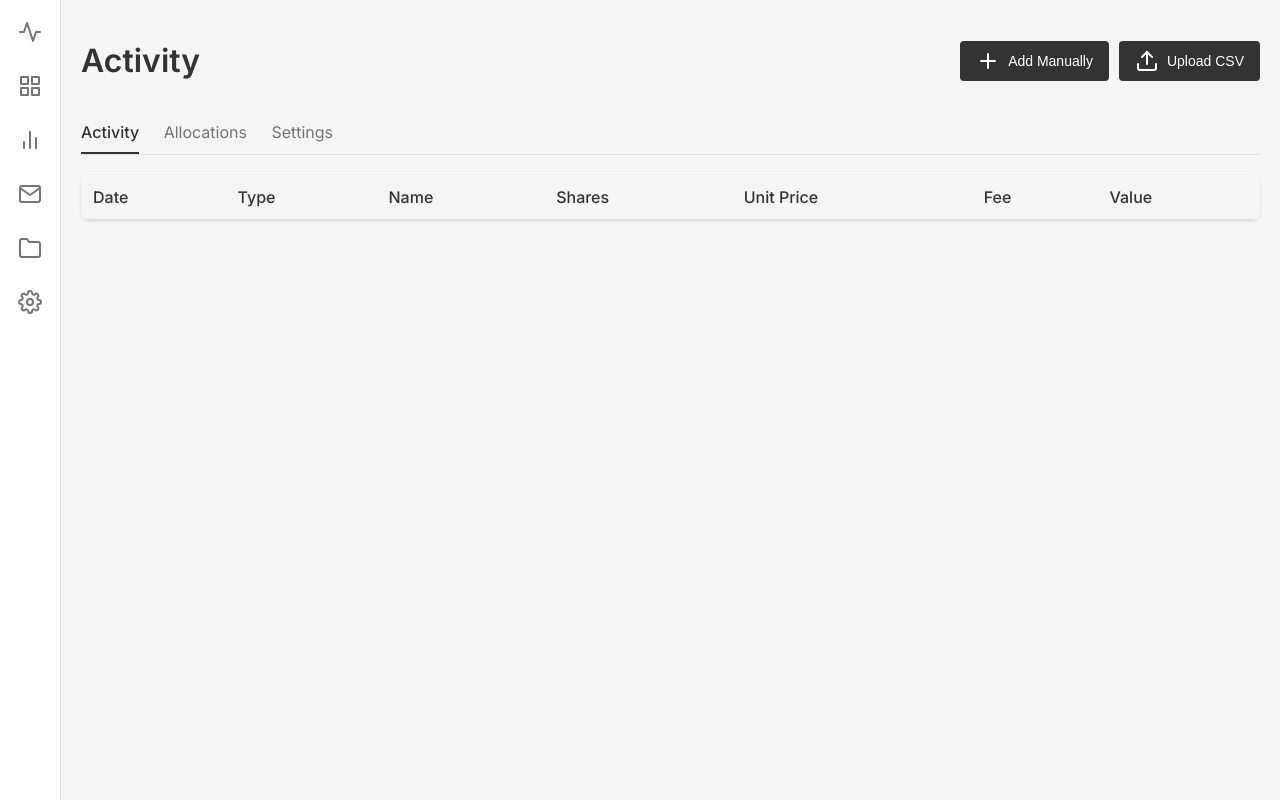
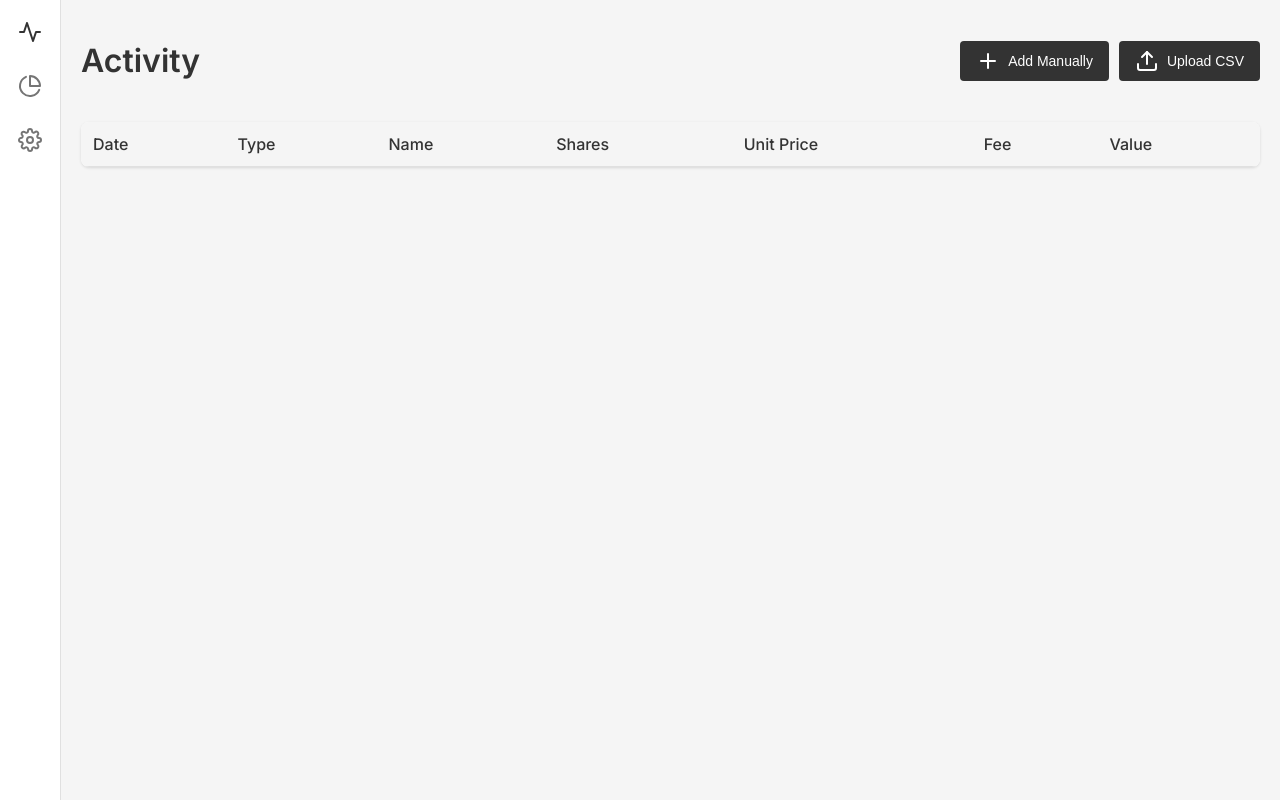
Before and after one commit to GEMS-Gallery/stocksnap-0191fcec1b26, a website built with Vite: page frontend/index.html in a window 1280 px wide. Built offline with nearby package versions, Linux system fonts and the light colour scheme; what @dfinity/agent would draw is missing.

Commit message:
0191fd14-1e40-7ff4-95b9-cbddf60a40bf

```diff
--- a/frontend/index.css
+++ b/frontend/index.css
@@ -23,6 +23,10 @@ body, html {
     margin-bottom: 30px;
     color: #757575;
     cursor: pointer;
+    transition: color 0.3s ease;
+}
+.sidebar-icon:hover, .sidebar-icon.active {
+    color: #333;
 }
 .main-content {
     flex-grow: 1;
@@ -53,22 +57,11 @@ body, html {
 .add-asset-btn svg, .upload-csv-btn svg {
     margin-right: 8px;
 }
-.tabs {
-    margin-bottom: 20px;
-    border-bottom: 1px solid #e0e0e0;
+.page {
+    display: none;
 }
-.tab {
-    margin-right: 20px;
-    color: #757575;
-    text-decoration: none;
-    padding-bottom: 10px;
-    display: inline-block;
-    cursor: pointer;
-}
-.tab.active {
-    color: #333;
-    font-weight: 500;
-    border-bottom: 2px solid #333;
+.page.active {
+    display: block;
 }
 .charts-container {
     display: flex;
@@ -152,12 +145,6 @@ body, html {
 .activity-type.DEPOSIT, .activity-type.TRANSFER_IN, .activity-type.CONVERSION_IN { background-color: #f3e5f5; color: #9c27b0; }
 .activity-type.WITHDRAWAL, .activity-type.TRANSFER_OUT, .activity-type.CONVERSION_OUT { background-color: #fce4ec; color: #e91e63; }
 .activity-type.FEE, .activity-type.TAX { background-color: #efebe9; color: #795548; }
-#activity-page, #allocations-page, #settings-page {
-    display: none;
-}
-#activity-page.active, #allocations-page.active, #settings-page.active {
-    display: block;
-}
 .modal {
     display: none;
     position: fixed;
--- a/frontend/index.html
+++ b/frontend/index.html
@@ -12,14 +12,12 @@
 <body>
     <div class="container">
         <div class="sidebar">
-            <div class="sidebar-icon" data-feather="activity" id="activities-icon"></div>
-            <div class="sidebar-icon" data-feather="grid"></div>
-            <div class="sidebar-icon" data-feather="bar-chart-2"></div>
-            <div class="sidebar-icon" data-feather="mail"></div>
-            <div class="sidebar-icon" data-feather="folder"></div>
-            <div class="sidebar-icon" data-feather="settings" id="settings-icon"></div>
+            <div class="sidebar-icon" data-feather="activity" id="activity-icon" data-page="activity"></div>
+            <div class="sidebar-icon" data-feather="pie-chart" id="holdings-icon" data-page="holdings"></div>
+            <div class="sidebar-icon" data-feather="settings" id="settings-icon" data-page="settings"></div>
         </div>
         <div class="main-content">
+            <div id="activity-page" class="page">
                 <div class="header">
                     <h1>Activity</h1>
                     <div class="button-group">
@@ -33,12 +31,6 @@
                         </button>
                     </div>
                 </div>
-            <div class="tabs">
-                <span class="tab active" id="activity-tab">Activity</span>
-                <span class="tab" id="allocations-tab">Allocations</span>
-                <span class="tab" id="settings-tab">Settings</span>
-            </div>
-            <div id="activity-page" class="active">
                 <table class="activity-table">
                     <thead>
                         <tr>
@@ -56,7 +48,8 @@
                     </tbody>
                 </table>
             </div>
-            <div id="allocations-page">
+            <div id="holdings-page" class="page">
+                <h1>Holdings</h1>
                 <div class="charts-container">
                     <div class="chart-card">
                         <h3>Allocation</h3>
@@ -81,8 +74,8 @@
                     <!-- Holdings grid items will be dynamically inserted here -->
                 </div>
             </div>
-            <div id="settings-page">
-                <h2>General Settings</h2>
+            <div id="settings-page" class="page">
+                <h1>Settings</h1>
                 <div class="setting-item">
                     <label for="base-currency">Base Currency:</label>
                     <select id="base-currency">
--- a/frontend/index.js
+++ b/frontend/index.js
@@ -111,8 +111,8 @@ const chartOptions = {
 };
 
 function showPage(pageName) {
-    const pages = document.querySelectorAll('#activity-page, #allocations-page, #settings-page');
-    const tabs = document.querySelectorAll('.tab');
+    const pages = document.querySelectorAll('.page');
+    const icons = document.querySelectorAll('.sidebar-icon');
 
     pages.forEach(page => {
         page.classList.remove('active');
@@ -121,18 +121,18 @@ function showPage(pageName) {
         }
     });
 
-    tabs.forEach(tab => {
-        tab.classList.remove('active');
-        if (tab.id === `${pageName}-tab`) {
-            tab.classList.add('active');
+    icons.forEach(icon => {
+        icon.classList.remove('active');
+        if (icon.dataset.page === pageName) {
+            icon.classList.add('active');
         }
     });
 }
 
-// Add event listeners for tabs
-document.getElementById('activity-tab').addEventListener('click', () => showPage('activity'));
-document.getElementById('allocations-tab').addEventListener('click', () => showPage('allocations'));
-document.getElementById('settings-tab').addEventListener('click', () => showPage('settings'));
+// Add event listeners for sidebar icons
+document.querySelectorAll('.sidebar-icon').forEach(icon => {
+    icon.addEventListener('click', () => showPage(icon.dataset.page));
+});
 
 // Add Manually Modal
 const addManuallyModal = document.getElementById("add-manually-modal");
@@ -285,5 +285,6 @@ document.getElementById('save-settings').addEventListener('click', async () => {
     }
 });
 
-// Initial data fetch
+// Initial data fetch and page setup
 fetchData();
+showPage('activity'); // Set initial page to Activity
```
Also changed, not shown: 1 other file. Lines whose indentation alone changed are shown as unchanged.
